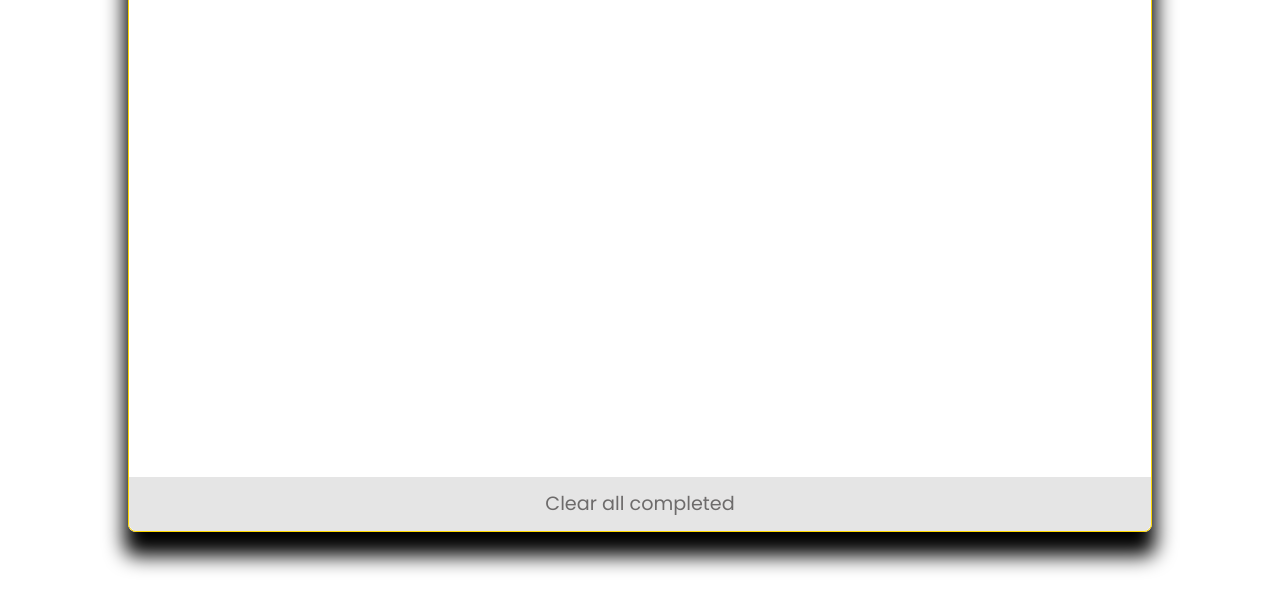
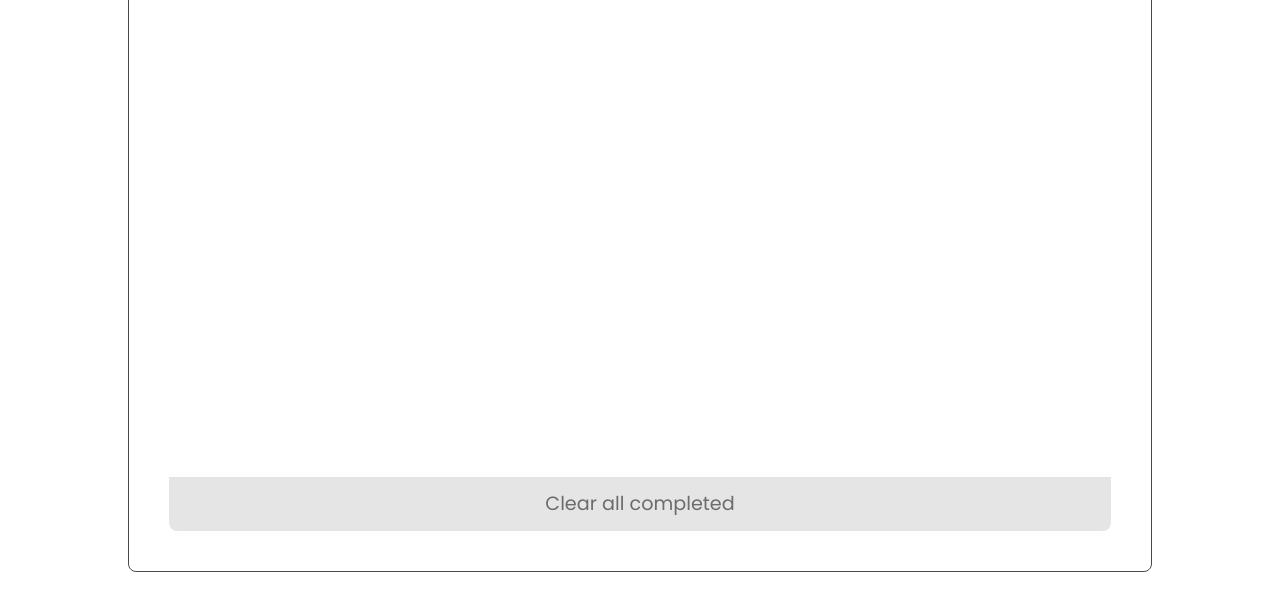
Before and after one commit to Becky449/To-do, a website built with webpack: page src/index.html in a window 1280 px wide. Shown: the part 198-800 px from the top of the page. Built offline with nearby package versions, Linux system fonts and the light colour scheme.

Commit message:
Update style.css

```diff
--- a/src/style.css
+++ b/src/style.css
@@ -25,15 +25,11 @@ header {
   margin: auto;
   margin-top: 5rem;
   padding: 2.5rem;
-  padding-bottom: 0;
-  padding-left: 0;
-  padding-right: 0;
   border-radius: 0.5rem;
   width: 80%;
   display: flex;
   flex-direction: column;
-  border: 1px solid gold;
-  box-shadow: 0 20px 20px 4px;
+  border: 1px solid #494949;
   padding-top: 1rem;
 }
 
@@ -45,12 +41,6 @@ header {
   margin: 0.8rem 0;
   width: 100%;
 }
-
-/* .item {
-  display: flex;
-  flex-direction: column;
-  justify-content: space-between;
-} */
 
 input:focus {
   outline: none;
```
